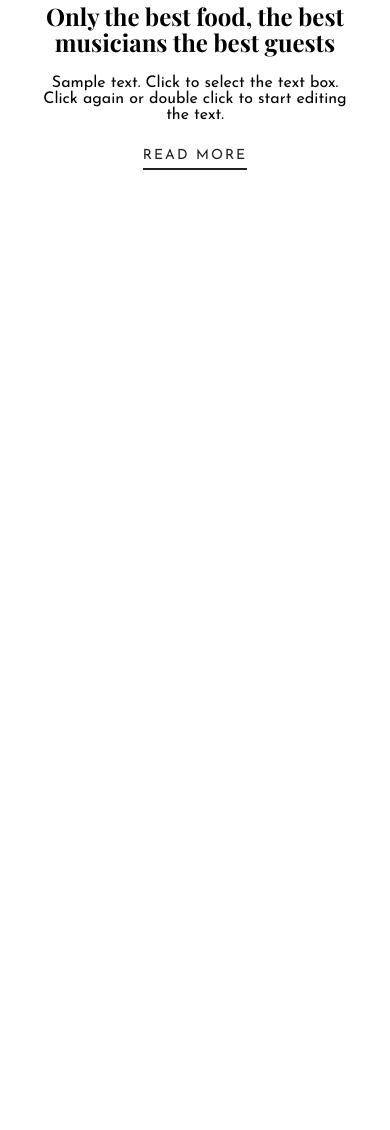
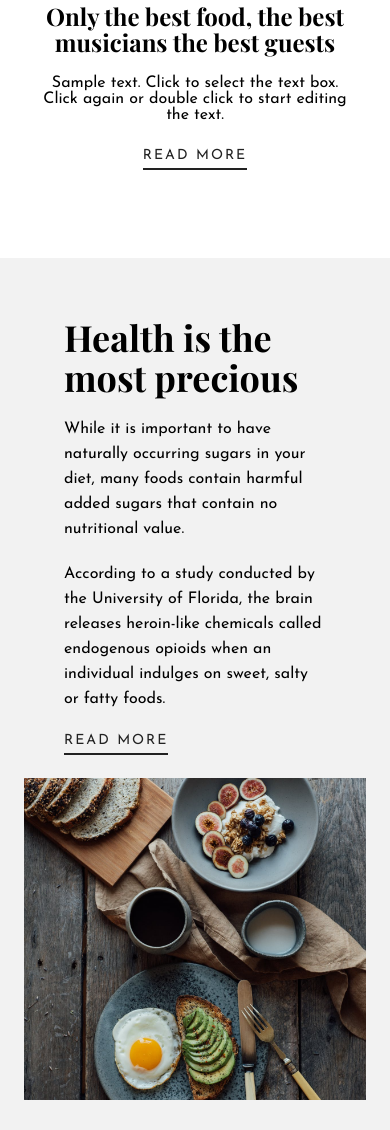
Before and after one commit to Luciana-Santos/organie-restaurant, a website: page index.html in a window 390 px wide. Shown: the part 4228-5358 px from the top of the page. Before the commit the page ends 4486 px from the top, so only its background shows below. Drawn offline with nearby package versions, Linux system fonts and the light colour scheme; files that its build step writes are made by us from their sources.

Commit message:
heath section
mobile

```diff
--- /dev/null
+++ b/app/scss/components/_health.scss
@@ -0,0 +1,38 @@
+@use '../util' as *;
+
+.health {
+  background: var(--light-grey);
+  padding-block: rem(30);
+
+  &__info {
+    padding: rem(30) rem(40);
+
+    h2 {
+      font-size: rem(36);
+      font-family: var(--font-playfair);
+      margin-bottom: rem(20);
+    }
+
+    p {
+      margin-bottom: rem(20);
+      line-height: rem(25);
+    }
+
+    a {
+      font-size: rem(14);
+      color: var(--dark-grey);
+      text-transform: uppercase;
+      letter-spacing: rem(2);
+      padding-block: rem(5);
+      box-shadow: 0 2px var(--dark-grey);
+    }
+  }
+
+
+  &__img {
+    background: url(../../../img/saudavel-img.jpeg) no-repeat;
+    background-position: center;
+    background-size: cover;
+    height: 322px;
+  }
+}
--- a/app/scss/components/_index.scss
+++ b/app/scss/components/_index.scss
@@ -4,3 +4,4 @@
 @forward 'cardapio';
 @forward 'snacks';
 @forward 'sobre';
+@forward 'health';
--- a/app/scss/globals/colors.scss
+++ b/app/scss/globals/colors.scss
@@ -2,6 +2,6 @@
 	--white: hsl(0, 0%, 100%);
 	--black: hsl(0, 0%, 0%);
 	--overlay: rgba(0, 0, 0, 0.5);
-	--light-grey: #ccc;
+	--light-grey: #F2F2F2;
 	--dark-grey: #222;
 }
--- a/index.html
+++ b/index.html
@@ -33,7 +33,7 @@
 							<li><a href="#cardapio">cardápio</a></li>
 							<li><a href="#snacks">snacks</a></li>
 							<li><a href="#sobre">sobre</a></li>
-							<li><a href="#fit">fit</a></li>
+							<li><a href="#health">health</a></li>
 							<li><a href="#reviews">reviews</a></li>
 							<li><a href="#receitas">receitas</a></li>
 						</ul>
@@ -161,5 +161,22 @@
 				</div>
 			</section>
 		</div>
+
+		<!-- sessão saudavel -->
+		<section class="health" id="health">
+			<div class="container">
+
+				<div class="health__info">
+					<h2>Health is the most precious</h2>
+
+					<p>While it is important to have naturally occurring sugars in your diet, many foods contain harmful added sugars that contain no nutritional value. </p>
+
+					<p>According to a study conducted by the University of Florida, the brain releases heroin-like chemicals called endogenous opioids when an individual indulges on sweet, salty or fatty foods.  </p>
+
+					<a href="#">Read more</a>
+				</div>
+				<div class="health__img"></div>
+			</div>
+		</section>
 	</body>
 </html>
```
